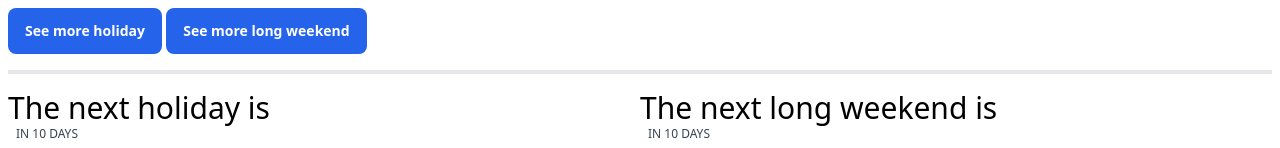
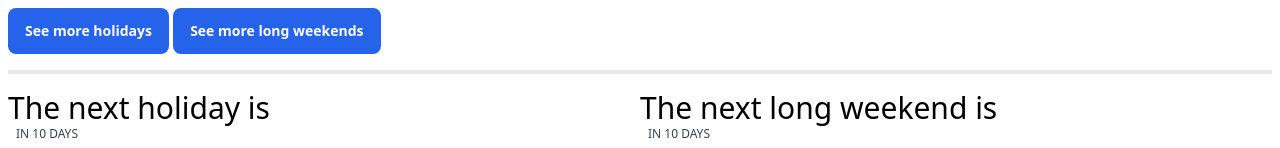
Before and after one commit to yumiloh/when-is-the-next-holiday, a website with bundled scripts: page index.html in a window 1280 px wide. Shown: the top 148 px of the page. Built offline with nearby package versions, Linux system fonts and the light colour scheme.

Commit message:
Update index.html

```diff
--- a/index.html
+++ b/index.html
@@ -10,10 +10,10 @@
     <div class="p-2">
         <div class="sticky top-0 z-10 bg-white">
             <button onclick="setHolidayTimeline(1)" type="button" class="py-3 px-4 inline-flex items-center gap-x-2 text-sm font-semibold rounded-lg border border-transparent bg-blue-600 text-white hover:bg-blue-700 disabled:opacity-50 disabled:pointer-events-none dark:focus:outline-none dark:focus:ring-1 dark:focus:ring-gray-600">
-                See more holiday
+                See more holidays
             </button>
             <button onclick="setLongWeekendTimeline(1)" type="button" class="py-3 px-4 inline-flex items-center gap-x-2 text-sm font-semibold rounded-lg border border-transparent bg-blue-600 text-white hover:bg-blue-700 disabled:opacity-50 disabled:pointer-events-none dark:focus:outline-none dark:focus:ring-1 dark:focus:ring-gray-600">
-                See more long weekend
+                See more long weekends
             </button>
         </div>
 
```
